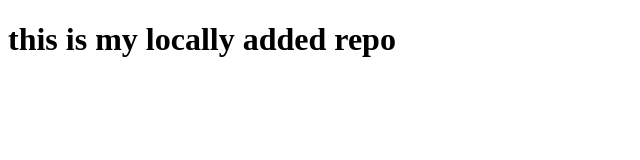
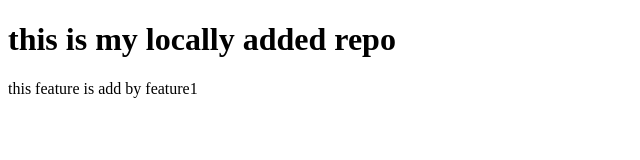
Before and after one commit to priyank228-py/testrepo, a plain HTML site: page index.html in a window 1280 px wide. Shown: the whole page, without its empty margins (0-640 px from the left). Drawn offline with Linux system fonts and the light colour scheme.

Commit message:
add new feature1

```diff
--- a/index.html
+++ b/index.html
@@ -9,6 +9,7 @@
 
 <body>
     <h1>this is my locally added repo</h1>
+    <p>this feature is add by feature1</p>
 </body>
 
 </html>
```
